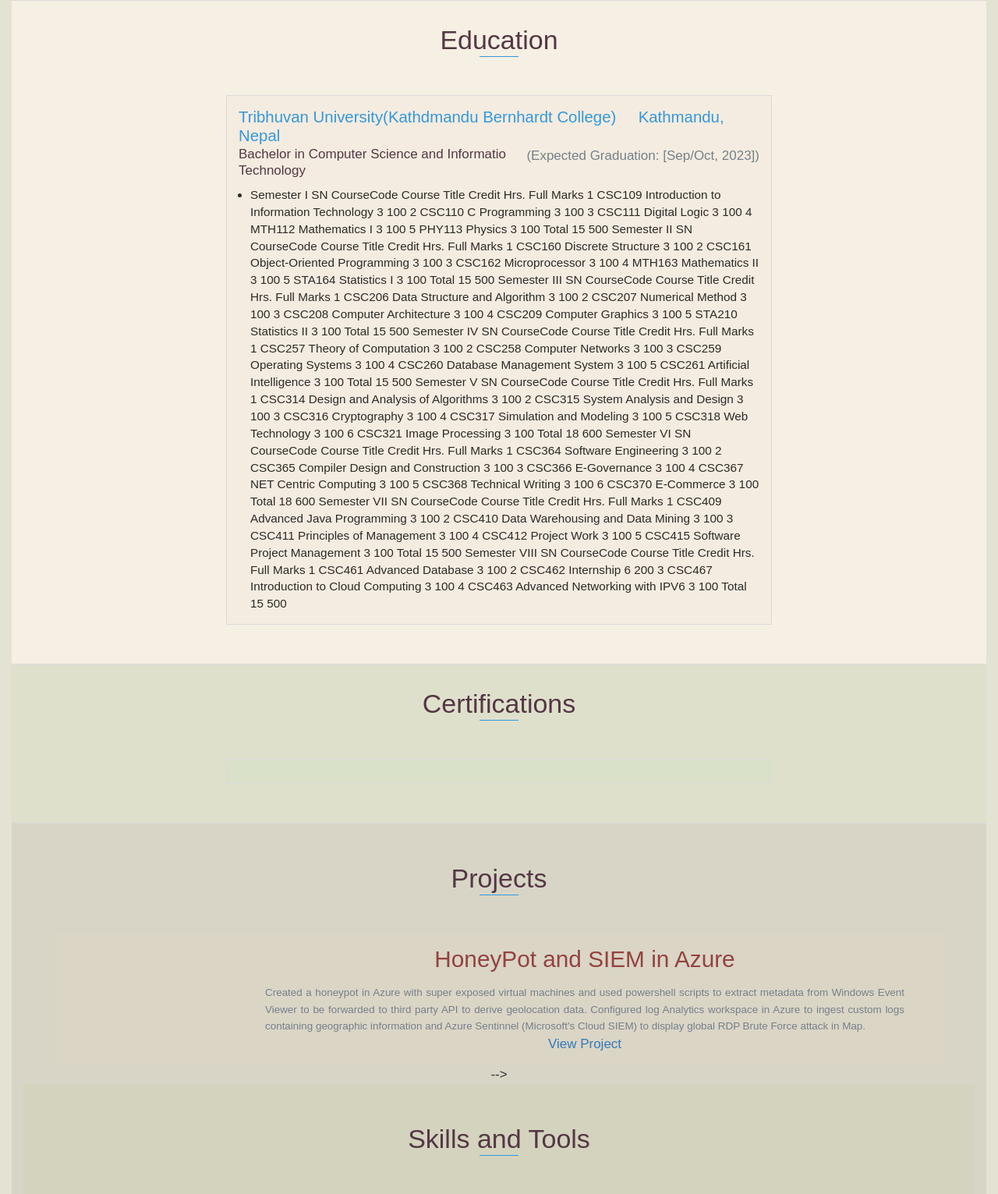
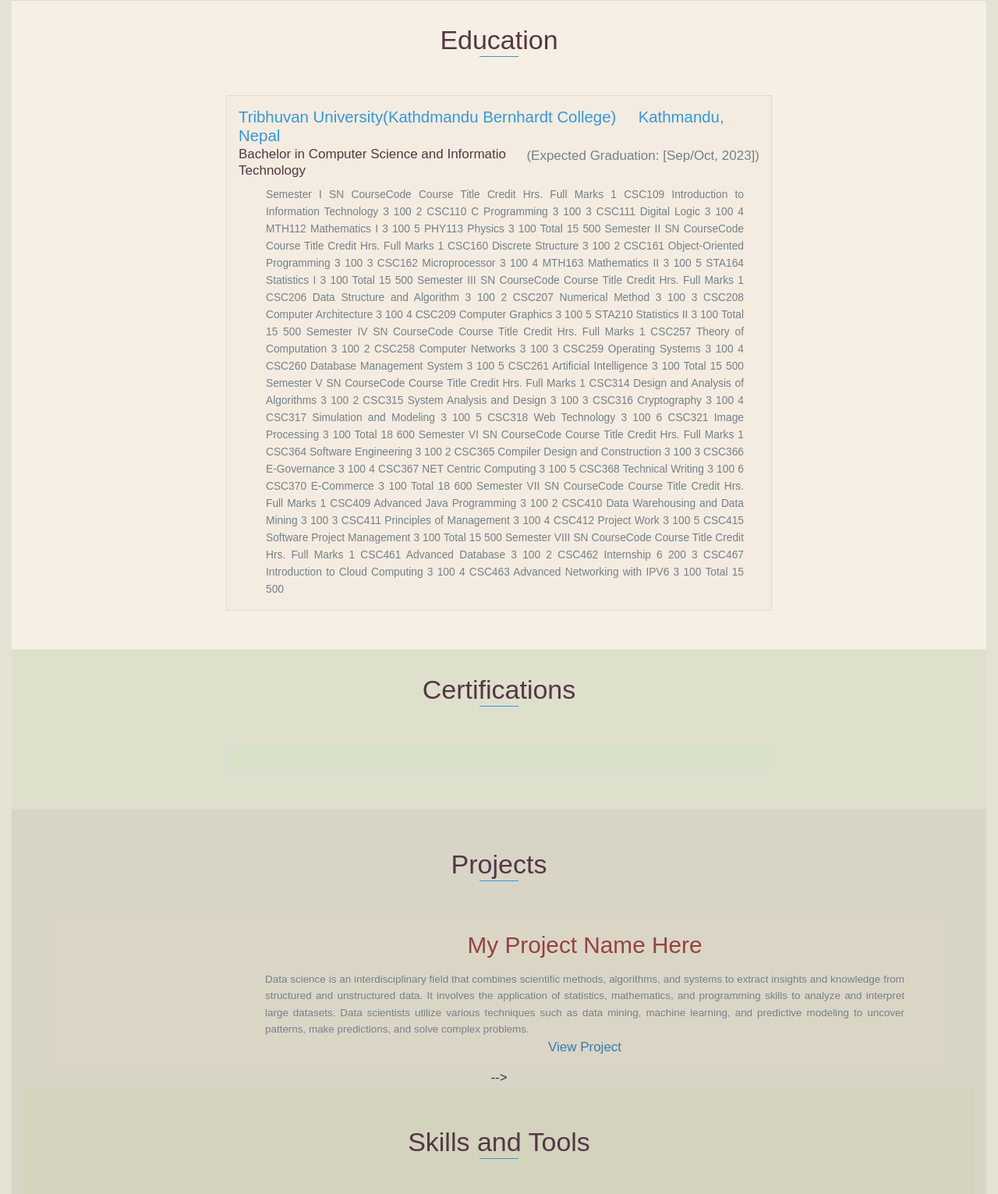
Before and after one commit to NareshPoudel1/Portfolio-NP-, a website: page index.html in a window 1280 px wide. Shown: the part 1793-3324 px from the top of the page at 78% size. Drawn offline with nearby package versions, Linux system fonts and the light colour scheme.

Commit message:
Update index.html

```diff
--- a/index.html
+++ b/index.html
@@ -120,7 +120,7 @@
             <h4>Bachelor in Computer Science and Informatio Technology</h4>
             <p style="color:black ;">
             <ul style="color:rgba(0, 0, 0, 0.822)">
-                <li>
+                <p>
                     Semester I
                     SN	CourseCode	Course Title	                        Credit Hrs.	 Full Marks
                     1	CSC109	    Introduction to Information Technology	   3	       100
@@ -194,7 +194,7 @@
                     4	CSC463	      Advanced Networking with IPV6         3	          100
                                       Total	                                15	          500
 
-                </li>
+                </p>
 
 
 
@@ -242,13 +242,11 @@
                     </div>
                     <!-- End .project-image -->
                     <div class="project-info">
-                        <h3>HoneyPot and SIEM in Azure</h3>
+                        <h3>My Project Name Here</h3>
                         <p>
-                            Created a honeypot in Azure with super exposed virtual machines and used powershell scripts to extract metadata
-                            from Windows Event Viewer to be forwarded to third party API to derive geolocation data. Configured log Analytics workspace
-                            in Azure to ingest custom logs containing geographic information and Azure Sentinnel (Microsoft's Cloud SIEM) to display global RDP Brute Force attack in Map.
+                           Data science is an interdisciplinary field that combines scientific methods, algorithms, and systems to extract insights and knowledge from structured and unstructured data. It involves the application of statistics, mathematics, and programming skills to analyze and interpret large datasets. Data scientists utilize various techniques such as data mining, machine learning, and predictive modeling to uncover patterns, make predictions, and solve complex problems.
                         </p>
-                        <a href="images\Honeypot.pdf"target="_blank" class="view-project">View Project</a>
+                        <a href="link to project" class="view-project">View Project</a>
 
                     </div>
                     <!-- End .project-info -->
```
